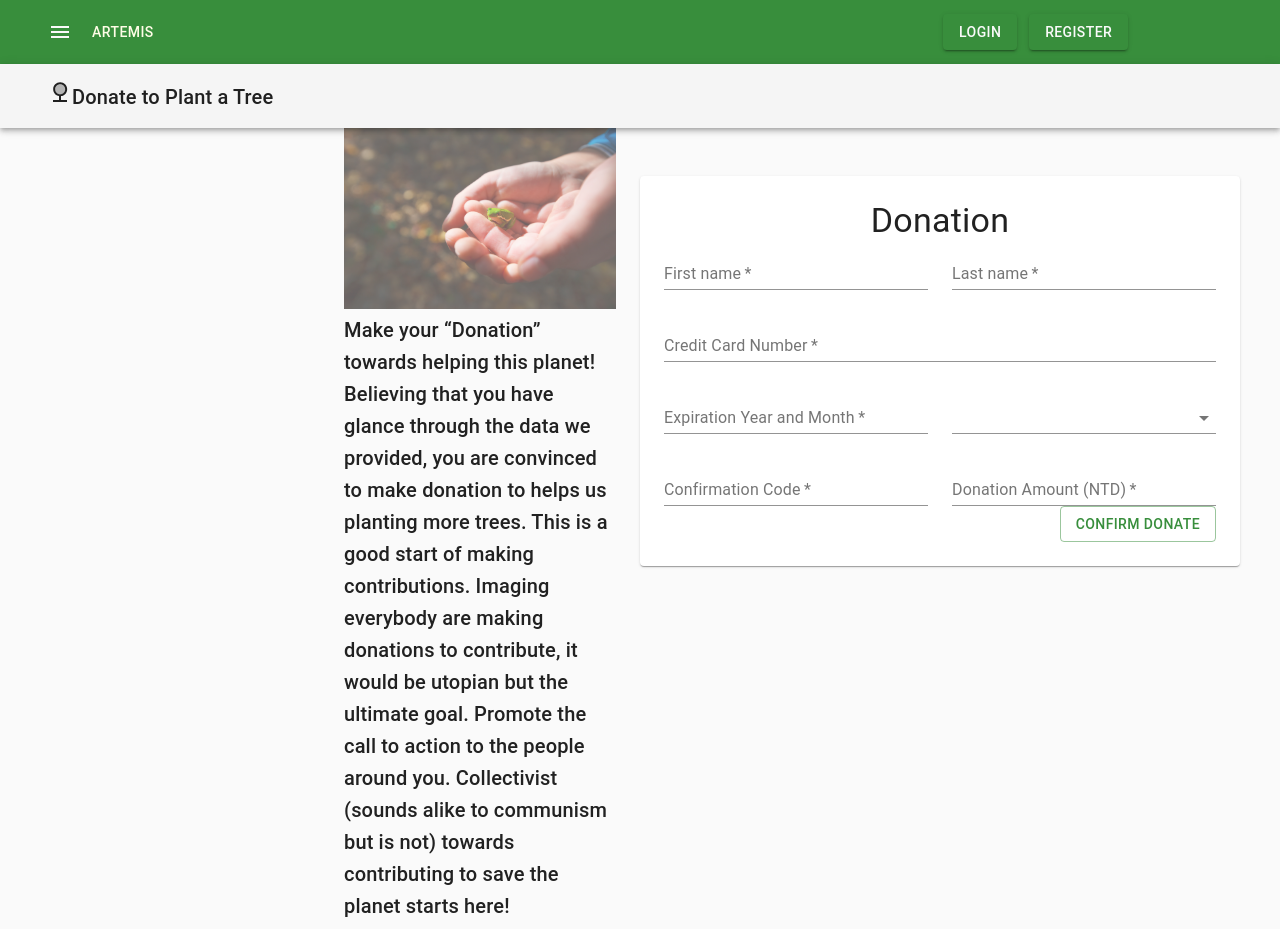
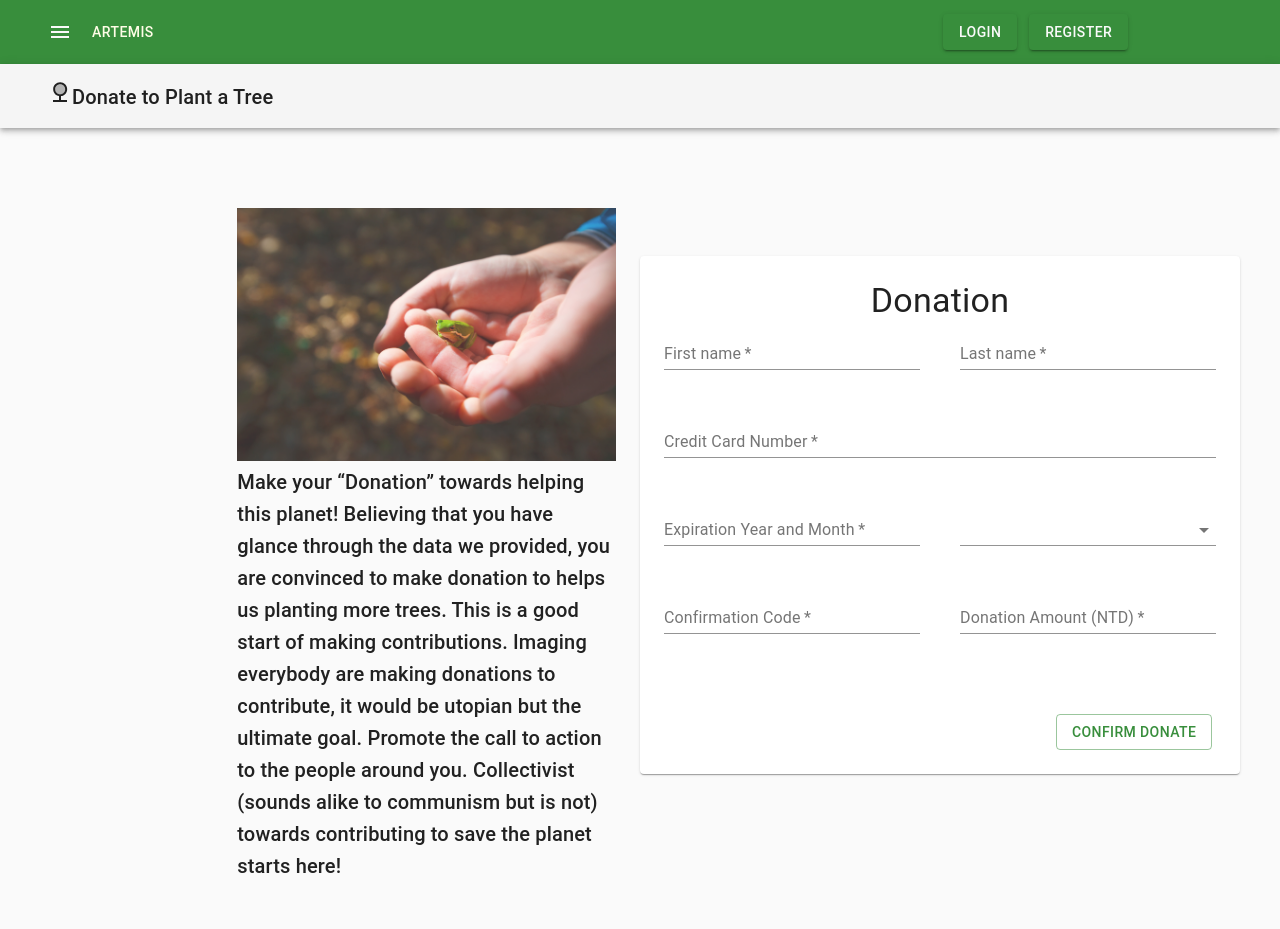
Before and after one commit to Alb33rt/artemis, a React (Create React App) app in the folder code-client/: page /donation in a window 1280 px wide. After the commit the page ends 889 px from the top, so only its background shows below. Built offline with nearby package versions, Linux system fonts and the light colour scheme; no server answers.

Commit message:
updated donate front end

```diff
--- a/code-client/src/components/donation.jsx
+++ b/code-client/src/components/donation.jsx
@@ -15,7 +15,7 @@ import Checkbox from '@material-ui/core/Checkbox';
 import Select from '@material-ui/core/Select';
 import MenuItem from '@material-ui/core/MenuItem';
 import { useState } from "react";
-import { Container } from '@material-ui/core';
+import { Box, Container } from '@material-ui/core';
 import NatureTwoToneIcon from '@material-ui/icons/NatureTwoTone';
 import Dialog from '@material-ui/core/Dialog';
 import DialogActions from '@material-ui/core/DialogActions';
@@ -149,6 +149,7 @@ const SubmitDonation = (props) => {
 
     return (
       <div>
+        <Box m={10}></Box>
         <Button variant="outlined" color="primary" onClick={handleClickOpen}>
           Confirm Donate
         </Button>
@@ -203,17 +204,18 @@ export default function Checkout() {
                         </Container>
                     </Toolbar>
                 </AppBar>
+                <Box m={10}></Box>
                 <Grid container>
-                    <Grid item xs={3}></Grid>
-                    <Grid item xs={3}>
+                    <Grid item xs={2}></Grid>
+                    <Grid item xs={4}>
                         <Container>
-                            <img style={{width:'100%', height:'auto', opacity:'0.6'}} src={Frog}></img>
+                            <img style={{width:'100%', height:'auto', opacity:'0.8'}} src={Frog}></img>
                             <Typography variant="h6" gutterBottom>
                                 Make your “Donation” towards helping this planet! Believing that you have glance through the data we provided, you are convinced to make donation to helps us planting more trees. This is a good start of making contributions. Imaging everybody are making donations to contribute, it would be utopian but the ultimate goal. Promote the call to action to the people around you. Collectivist (sounds alike to communism but is not) towards contributing to save the planet starts here!
                             </Typography>
                         </Container>
                     </Grid>
-                    <Grid item xs={3}>
+                    <Grid item xs={4}>
                     <main className={classes.layout}>
                     <Paper className={classes.paper}>
                         <Typography component="h1" variant="h4" align="center">
@@ -222,7 +224,7 @@ export default function Checkout() {
                         </Typography>
                         <React.Fragment>
                             <React.Fragment>
-                                <Grid container spacing={3}>
+                                <Grid container spacing={5}>
                                     <Grid item xs={12} sm={6}>
                                         <TextField
                                             required
@@ -351,7 +353,7 @@ export default function Checkout() {
                     </Paper>
                 </main>
                     </Grid>
-                    <Grid item xs={3}></Grid>
+                    <Grid item xs={2}></Grid>
                 </Grid>
             </React.Fragment>
         </ThemeProvider>
```
